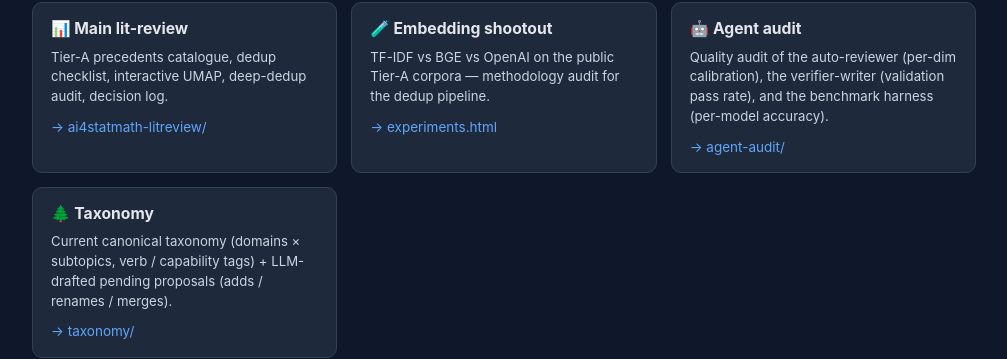
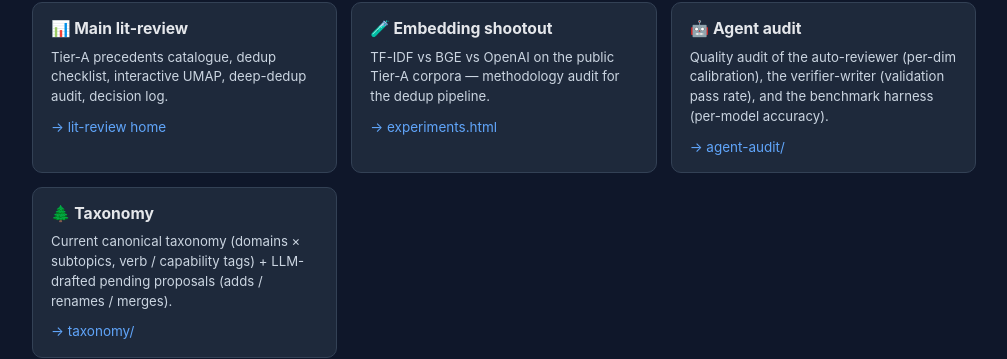
Before and after one commit to yulinl2/yulinl2.github.io, a Jekyll site: the page ai4statmath-review/index.html, which Jekyll copies as it is, in a window 1280 px wide and 900 px high, scrolled down 1218 px. Shown: the part 357-716 px from the top of the window, without its empty margins (136-1143 px from the left). Built offline with Jekyll 4.4.1, drawn with Linux system fonts in a browser that asks for light colours.

Commit message:
Publish AI4Stat/Math lit-review + reviews (2026-06-19T02:57Z, src cf67bee)

```diff
--- a/ai4statmath-review/index.html
+++ b/ai4statmath-review/index.html
@@ -682,7 +682,7 @@
  <a class="chip" href="#contributors">Contributors</a>
  <a class="chip" href="#sibling-audits">Sibling audits</a>
  </div>
- <a class="nav-chat" href="../ai4statmath-litreview/" style="text-decoration:none">← lit-review</a>
+ <a class="nav-chat" href="/ai4statmath/" style="text-decoration:none">← lit-review</a>
  </div>
 </nav>
 
@@ -743,12 +743,12 @@
  <div class="audit-card">
  <h3>📊 Main lit-review</h3>
  <p>Tier-A precedents catalogue, dedup checklist, interactive UMAP, deep-dedup audit, decision log.</p>
- <a href="../ai4statmath-litreview/">→ ai4statmath-litreview/</a>
+ <a href="/ai4statmath/">→ lit-review home</a>
  </div>
  <div class="audit-card">
  <h3>🧪 Embedding shootout</h3>
  <p>TF-IDF vs BGE vs OpenAI on the public Tier-A corpora — methodology audit for the dedup pipeline.</p>
- <a href="../ai4statmath-litreview/experiments.html">→ experiments.html</a>
+ <a href="/ai4statmath/experiments">→ experiments.html</a>
  </div>
  <div class="audit-card">
  <h3>🤖 Agent audit</h3>
```
